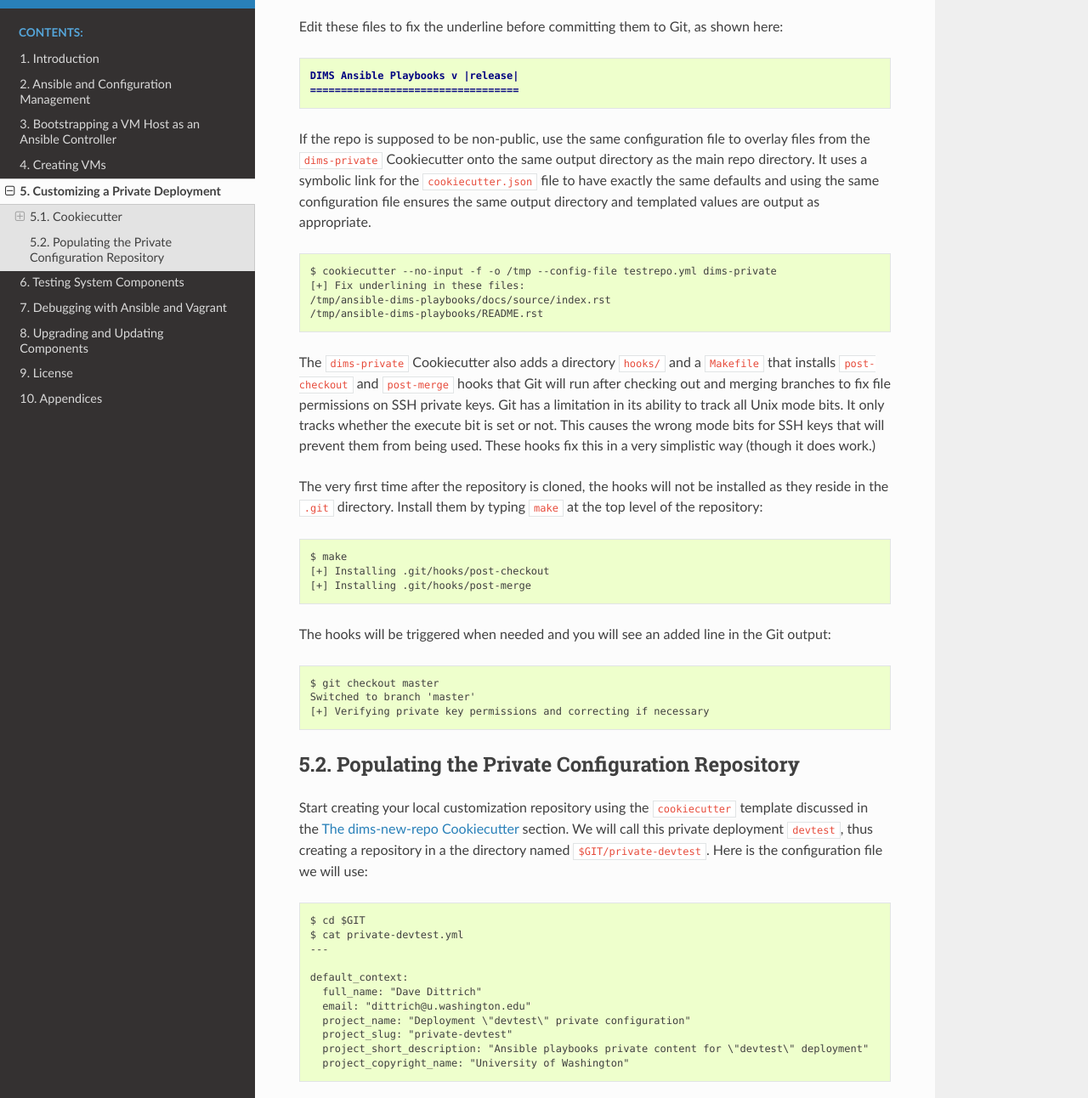
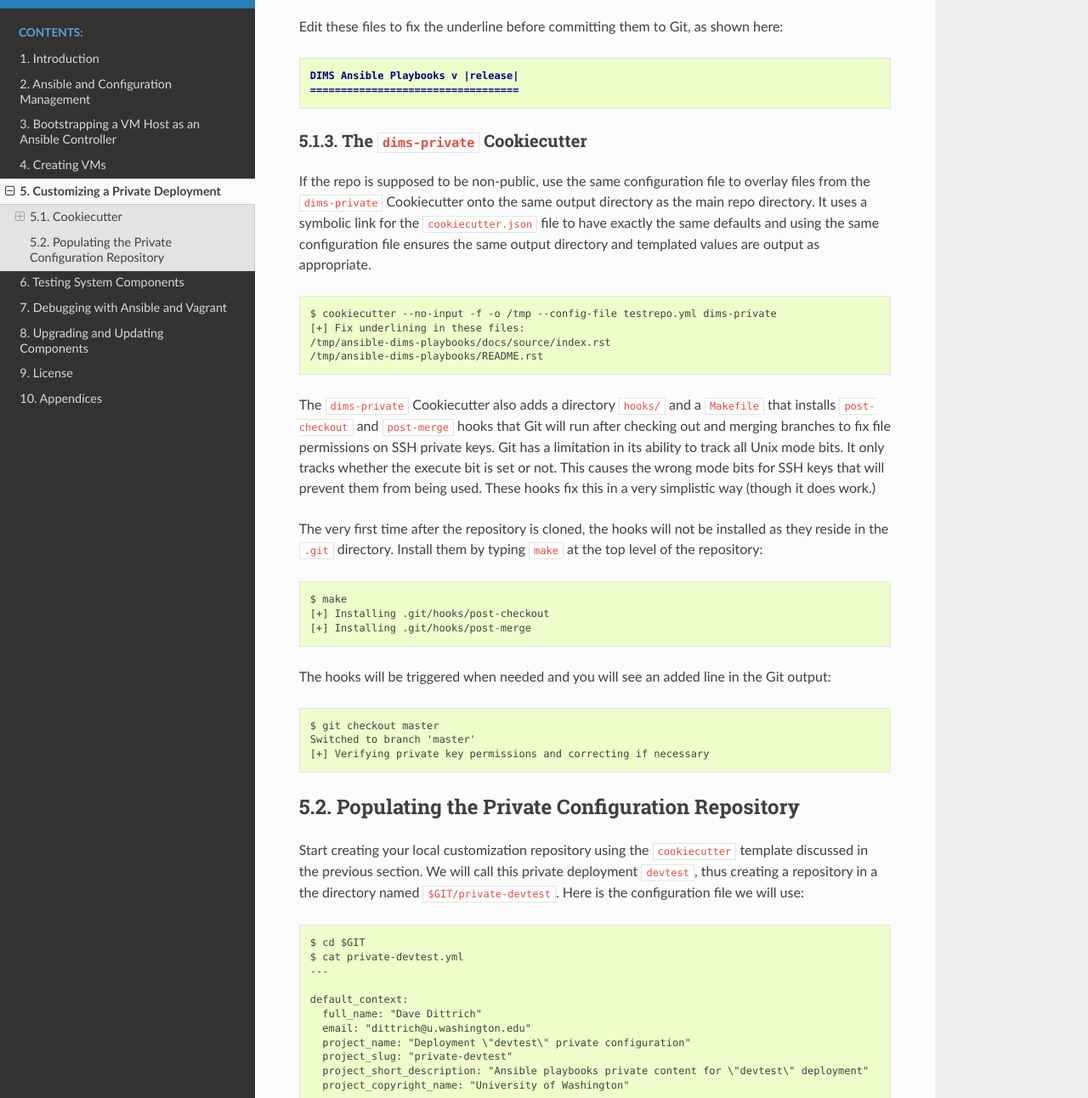
Before and after one commit to uw-dims/ansible-dims-playbooks, a Sphinx documentation site: the page built from docs/source/localcustomization.rst, in a window 1280 px wide and 1400 px high, scrolled down 8550 px, cut to the strip 108-1400 px from the top of the window. Shown: the whole strip at 85% size. Built offline with Sphinx 7.4.7 and the Read the Docs theme 2.0.0, drawn with Linux system fonts in a browser that asks for light colours.

Commit message:
Fix local customization section headings

```diff
--- a/docs/source/localcustomization.rst
+++ b/docs/source/localcustomization.rst
@@ -571,6 +571,11 @@ shown here:
 
 ..
 
+.. _dims_private:
+
+The ``dims-private`` Cookiecutter
+~~~~~~~~~~~~~~~~~~~~~~~~~~~~~~~~~
+
 If the repo is supposed to be non-public, use the same configuration file
 to overlay files from the ``dims-private`` Cookiecutter onto the same output
 directory as the main repo directory. It uses a symbolic link for the
@@ -628,11 +633,10 @@ in the Git output:
 Populating the Private Configuration Repository
 -----------------------------------------------
 
-Start creating your local customization repository using the ``cookiecutter`` template
-discussed in the :ref:`dimscookiecutters` section. We will call this private
-deployment ``devtest``, thus creating a repository in a the directory
-named ``$GIT/private-devtest``. Here is the configuration file
-we will use:
+Start creating your local customization repository using the ``cookiecutter``
+template discussed in the previous section. We will call this private
+deployment ``devtest``, thus creating a repository in a the directory named
+``$GIT/private-devtest``. Here is the configuration file we will use:
 
 .. code-block:: none
 
```
Also changed, not shown: docs/source/creatingvms.rst (+7 -7 lines).
